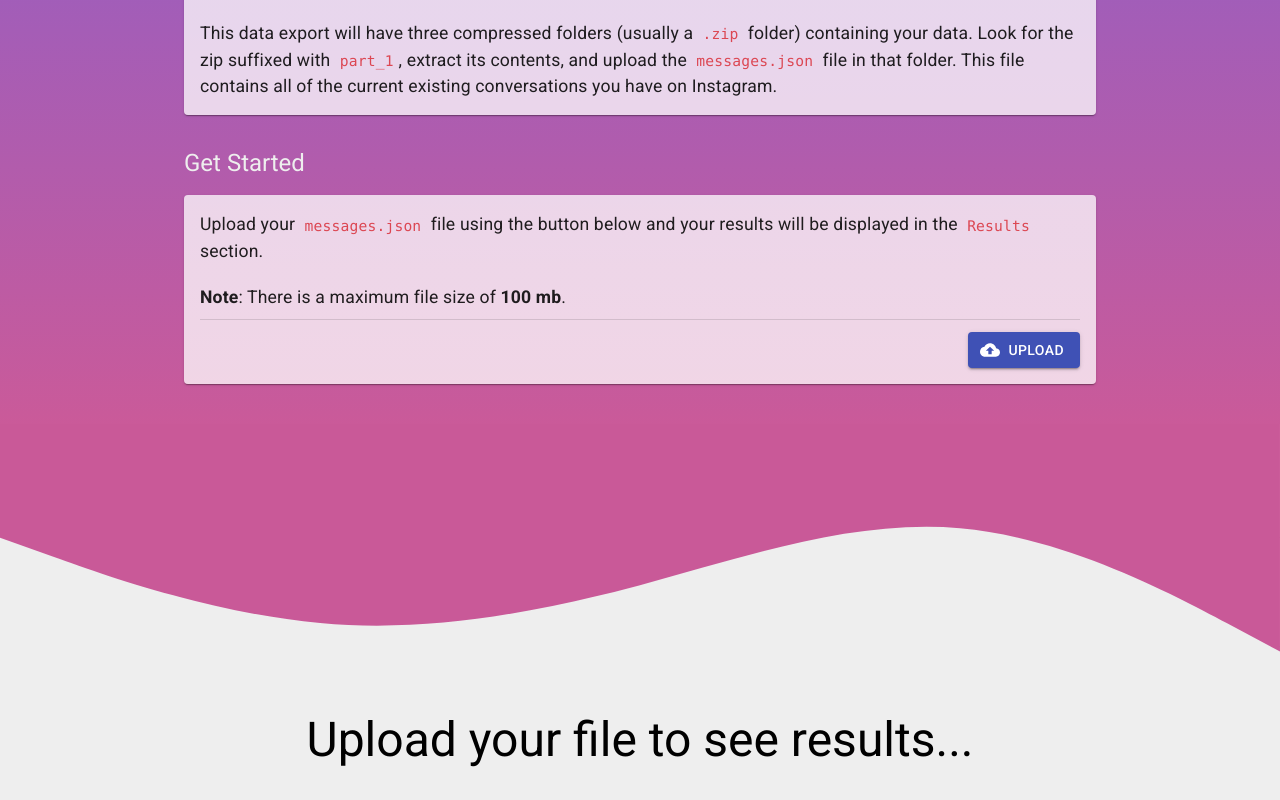
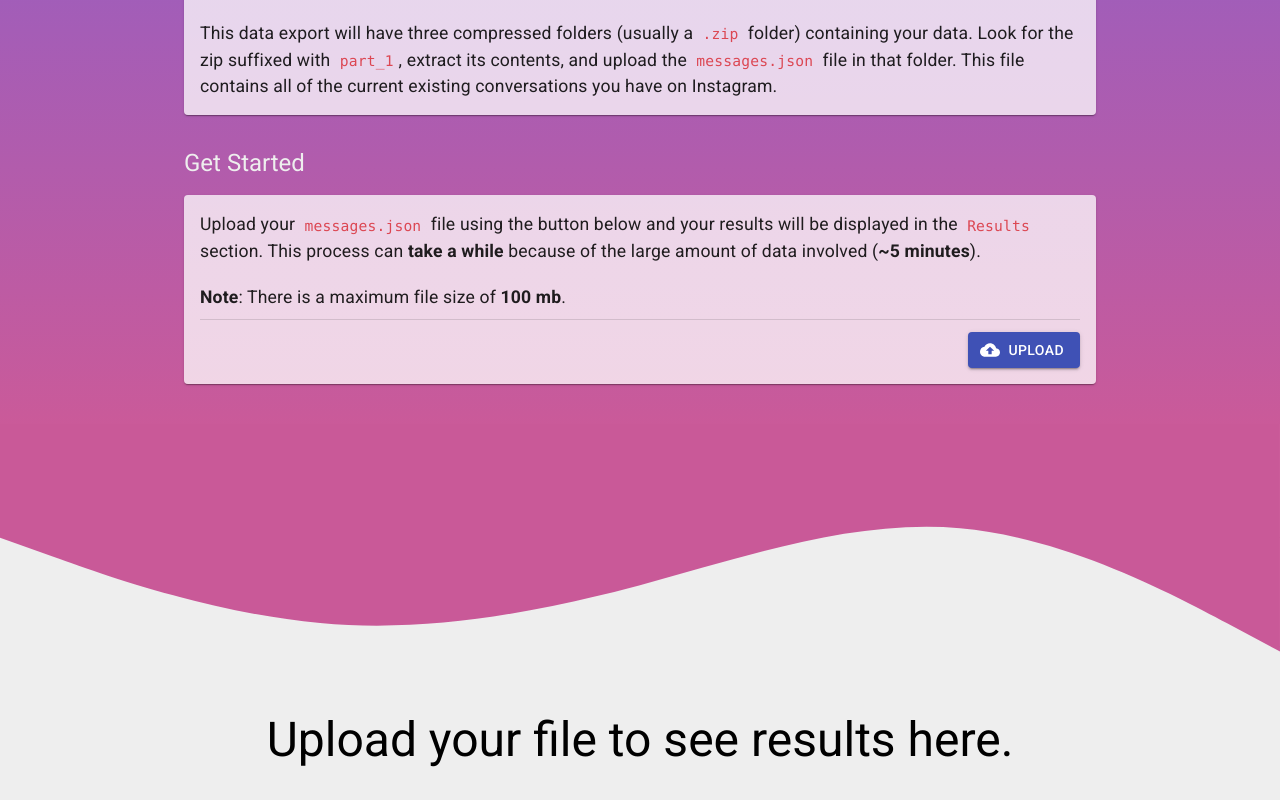
Before and after one commit to devhid/igee, a React (Create React App) app in the folder client/: page / in a window 1280 px wide. Shown: the part 674-1474 px from the top of the page. Built offline with nearby package versions, Linux system fonts and the light colour scheme.

Commit message:
added circular progress and loading text

```diff
--- a/client/src/components/tab/Results.tsx
+++ b/client/src/components/tab/Results.tsx
@@ -32,7 +32,7 @@
                 <Container className="instagram-results">
                     <Box>
                         <Box className="text-center">
-                            <Typography variant="h4">Results</Typography>
+                            <Typography variant="h3">Results</Typography>
                             <Container maxWidth="sm">
                                 <Box py={2}>
                                     <Divider></Divider>
--- a/client/src/components/tab/Tab.tsx
+++ b/client/src/components/tab/Tab.tsx
@@ -8,6 +8,8 @@
     CardContent,
     Button,
     Grid,
+    CircularProgress,
+    LinearProgress,
 } from "@material-ui/core";
 import "./Tab.css";
 import { Information } from "./Information";
@@ -18,13 +20,15 @@
 
 interface UploadFileStateProps {
     result: UploadResult | null;
+    uploaded: boolean;
 }
 
 export class Tab extends React.Component<{}, UploadFileStateProps> {
     constructor(props: {}) {
         super(props);
         this.state = {
-            result: null
+            result: null,
+            uploaded: false,
         };
 
         this.handleFileUpload = this.handleFileUpload.bind(this);
@@ -42,11 +46,12 @@
                 },
             };
 
+            this.setState({ uploaded: true });
+
             axios
                 .post("http://localhost:5000/upload", formData, config)
                 .then((response: AxiosResponse<any>) => {
-                    if(response.data && response.data.status === "OK") {
-                        console.log(response.data.result);
+                    if (response.data && response.data.status === "OK") {
                         this.setState({ result: response.data.result });
                     }
                 })
@@ -76,7 +81,10 @@
                                             <Typography>
                                                 Upload your <code>messages.json</code> file using
                                                 the button below and your results will be displayed
-                                                in the <code>Results</code> section.
+                                                in the <code>Results</code> section. This process
+                                                can <strong>take a while</strong> because of the
+                                                large amount of data involved (
+                                                <strong>~5 minutes</strong>).
                                             </Typography>
                                         </Box>
                                         <br></br>
@@ -93,6 +101,11 @@
 
                                         <Box mt={1.5}>
                                             <Grid container justify="flex-end" alignItems="center">
+                                                {!this.state.result && this.state.uploaded && (
+                                                    <Box mr={4}>
+                                                        <CircularProgress />
+                                                    </Box>
+                                                )}
                                                 <input
                                                     accept=".json"
                                                     id="file-input"
@@ -102,6 +115,10 @@
                                                 />
                                                 <label htmlFor="file-input">
                                                     <Button
+                                                        disabled={
+                                                            this.state.uploaded &&
+                                                            !this.state.result
+                                                        }
                                                         variant="contained"
                                                         color="primary"
                                                         component="span"
@@ -126,9 +143,26 @@
                     ></path>
                 </svg>
 
-                {this.state.result !== null
-                ? <Results result={this.state.result}/>
-                : <Box pb={4} className="text-center"><Typography variant="h3">Upload your file to see results...</Typography></Box>}
+                {this.state.result ? (
+                    <Results result={this.state.result} />
+                ) : (
+                    <Box pb={4} className="text-center">
+                        <Typography variant="h3">
+                            {this.state.uploaded ? "Loading..." : "Upload your file to see results here."}
+                        </Typography>
+                        {/* <Box my={2}>
+                            <Container maxWidth="sm">
+                                <Divider></Divider>
+                            </Container>
+                        </Box>
+
+                        <Box my={4}>
+                            <Typography variant="body1">
+                                Upload your file to see the results below.
+                            </Typography>
+                        </Box> */}
+                    </Box>
+                )}
             </React.Fragment>
         );
     }
```
